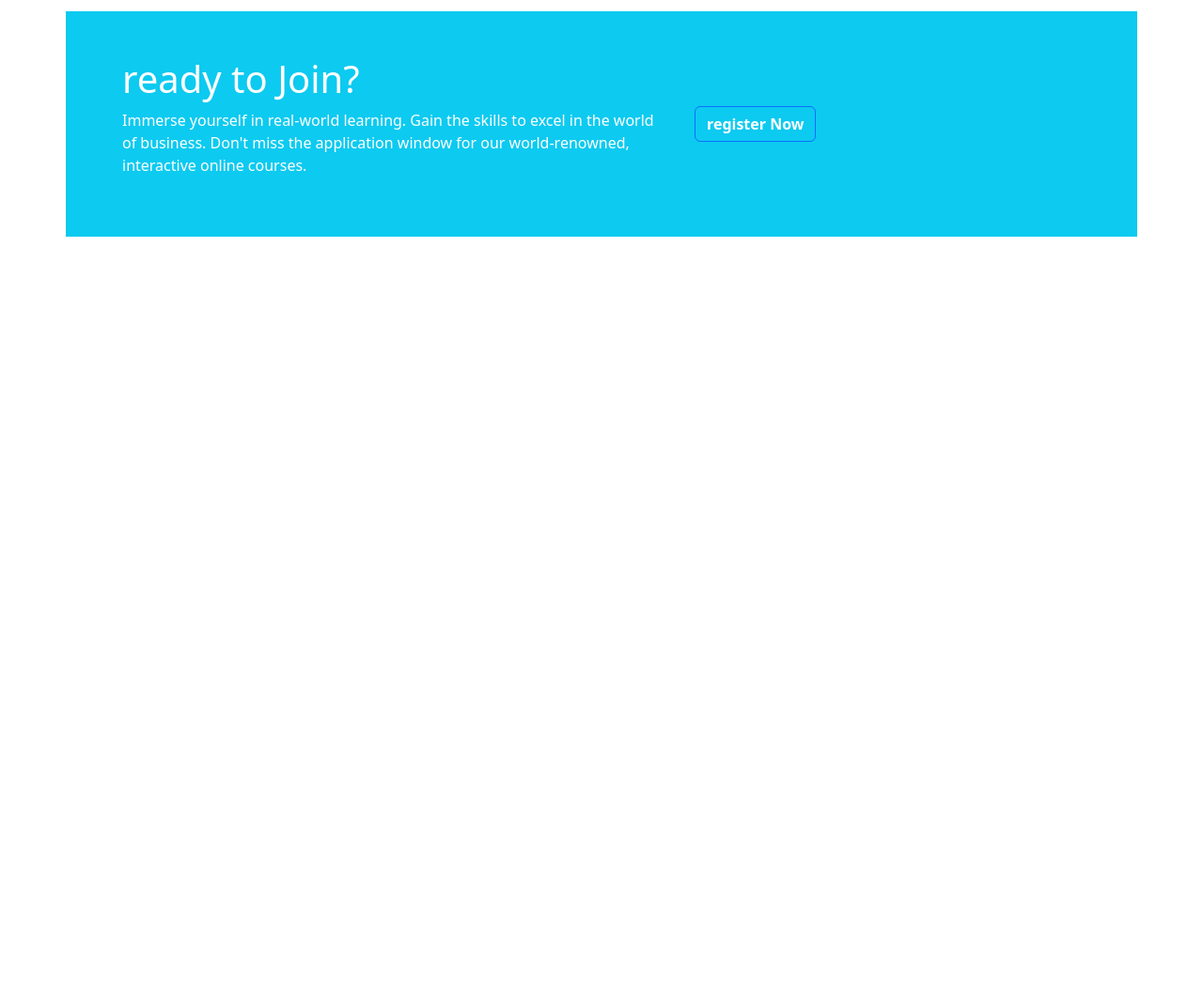
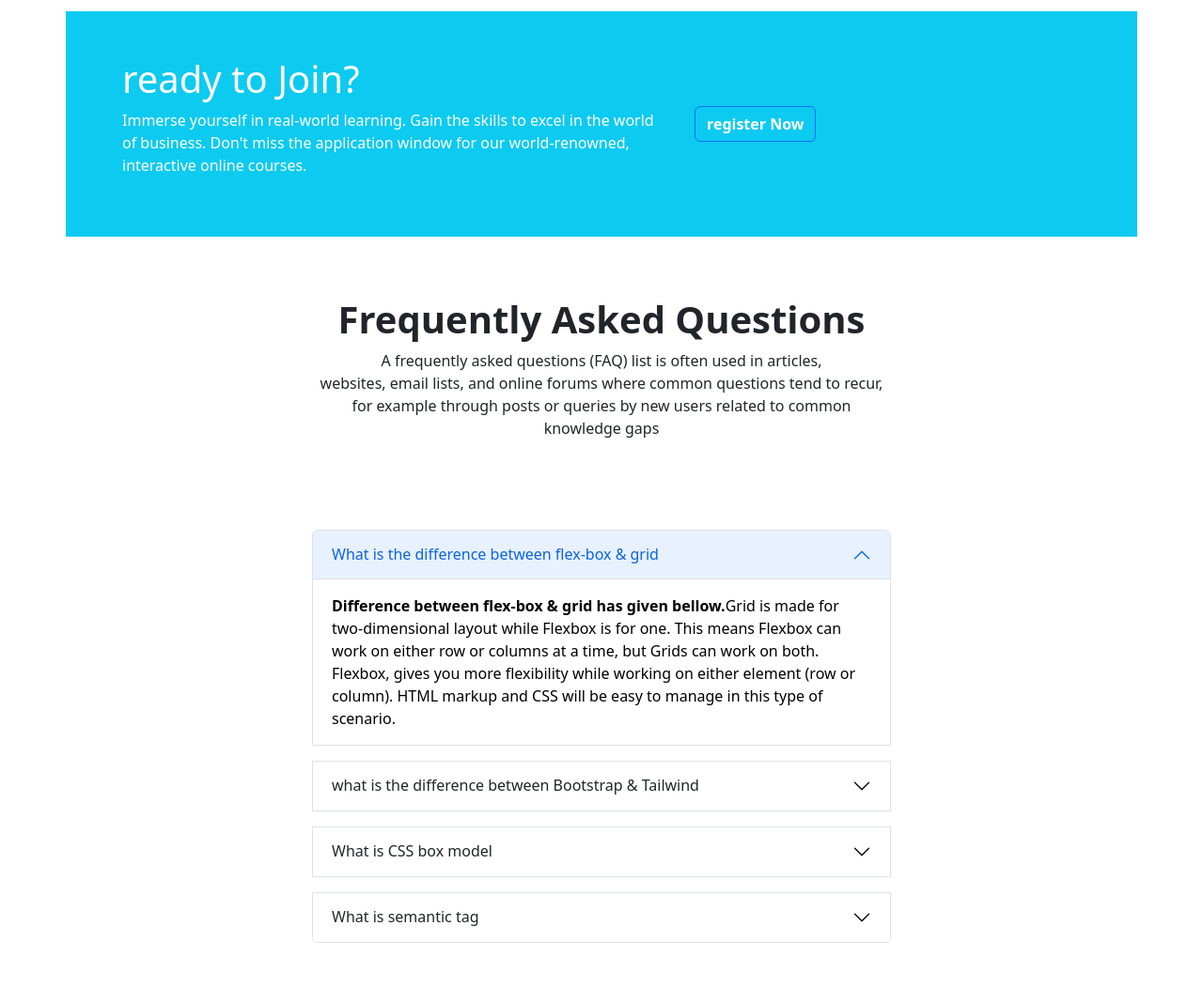
Before and after one commit to Mollika-deb/Third-assignment, a plain HTML site: page index.html in a window 1280 px wide. Shown: the part 1773-2841 px from the top of the page at 94% size. Before the commit the page ends 2073 px from the top, so only its background shows below. Drawn offline with nearby package versions, Linux system fonts and the light colour scheme.

Commit message:
accordian section added

```diff
--- a/index.html
+++ b/index.html
@@ -248,6 +248,85 @@
 
 
     </section>
+
+    <!-- Acordian section -->
+    <section>
+        <div class="container w-50">
+           <div class="text-center py-3">
+            <h1 class="fw-bold">Frequently Asked Questions</h1>
+            <p>A frequently asked questions (FAQ) list is often used in articles,<br> websites, email lists, and online forums where
+            common
+            questions tend to recur,<br> for example through posts or queries by new users related to common knowledge gaps</p>
+           </div>
+        <div class="accordion py-5" id="accordionExample">
+            <div class="accordion-item my-3 border">
+                <h2 class="accordion-header" id="headingOne">
+                    <button class="accordion-button" type="button" data-bs-toggle="collapse" data-bs-target="#collapseOne"
+                        aria-expanded="true" aria-controls="collapseOne">
+                        What is the difference between flex-box & grid
+                    </button>
+                </h2>
+                <div id="collapseOne" class="accordion-collapse collapse show" aria-labelledby="headingOne"
+                    data-bs-parent="#accordionExample">
+                    <div class="accordion-body">
+                        <strong>Difference between flex-box & grid has given bellow.</strong>Grid is made for two-dimensional layout while Flexbox is for one. This means Flexbox can work on either row or columns
+                        at a time, but Grids can work on both. Flexbox, gives you more flexibility while working on either element (row or
+                        column). HTML markup and CSS will be easy to manage in this type of scenario.
+                    </div>
+                </div>
+            </div>
+            <div class="accordion-item my-3 border">
+                <h2 class="accordion-header" id="headingTwo">
+                    <button class="accordion-button collapsed" type="button" data-bs-toggle="collapse"
+                        data-bs-target="#collapseTwo" aria-expanded="false" aria-controls="collapseTwo">
+                        what is the difference between Bootstrap & Tailwind
+                    </button>
+                </h2>
+                <div id="collapseTwo" class="accordion-collapse collapse" aria-labelledby="headingTwo"
+                    data-bs-parent="#accordionExample">
+                    <div class="accordion-body">
+                        <strong>Difference between Bootstrap & Tailwind has given bellow.</strong> Bootstrap comes with a set of pre-styled responsive, mobile-first components that possess a definite UI kit. Tailwind
+                        CSS uses a set of utility classes to create a neat UI with more flexibility and uniqueness. Sites created using
+                        Bootstrap follow the generic pattern that makes them look identical.
+                    </div>
+                </div>
+            </div>
+            <div class="accordion-item  my-3 border">
+                <h2 class="accordion-header" id="headingThree">
+                    <button class="accordion-button collapsed" type="button" data-bs-toggle="collapse"
+                        data-bs-target="#collapseThree" aria-expanded="false" aria-controls="collapseThree">
+                        What is CSS box model
+                    </button>
+                </h2>
+                <div id="collapseThree" class="accordion-collapse collapse" aria-labelledby="headingThree"
+                    data-bs-parent="#accordionExample">
+                    <div class="accordion-body">
+                        <strong>Description od CSS box-model has given bellow.</strong>Every element that can be displayed on a web page is comprised of one or more rectangular boxes. CSS box model typically
+                        describes how these rectangular boxes are laid out on a web page. These boxes can have different properties and can
+                        interact with each other in different ways, but every box has a content area and optional surrounding padding, border,
+                        and margin areas.
+                    </div>
+                </div>
+            </div>
+            <div class="accordion-item  my-3 border">
+                <h2 class="accordion-header" id="headingThree">
+                    <button class="accordion-button collapsed" type="button" data-bs-toggle="collapse"
+                        data-bs-target="#collapseThree" aria-expanded="false" aria-controls="collapseThree">
+                        What is semantic tag
+                    </button>
+                </h2>
+                <div id="collapseThree" class="accordion-collapse collapse" aria-labelledby="headingThree"
+                    data-bs-parent="#accordionExample">
+                    <div class="accordion-body">
+                        <strong>Description of semantic tag has given bellow.</strong> The core characteristic of a semantic element is that it clearly communicated its meaning to both the developer and the
+                        browser. These elements clearly define its content.The HTML semantics refers to the tags that provide meaning to an HTML page rather than just presentation. It makes HTML
+                        more comprehensible by better defining the different sections and layout of web pages.
+                    </div>
+                </div>
+            </div>
+        </div>
+        </div>
+    </section>
 </main>
     <script src="https://cdn.jsdelivr.net/npm/bootstrap@5.2.0/dist/js/bootstrap.bundle.min.js"
         integrity="sha384-A3rJD856KowSb7dwlZdYEkO39Gagi7vIsF0jrRAoQmDKKtQBHUuLZ9AsSv4jD4Xa"
```
